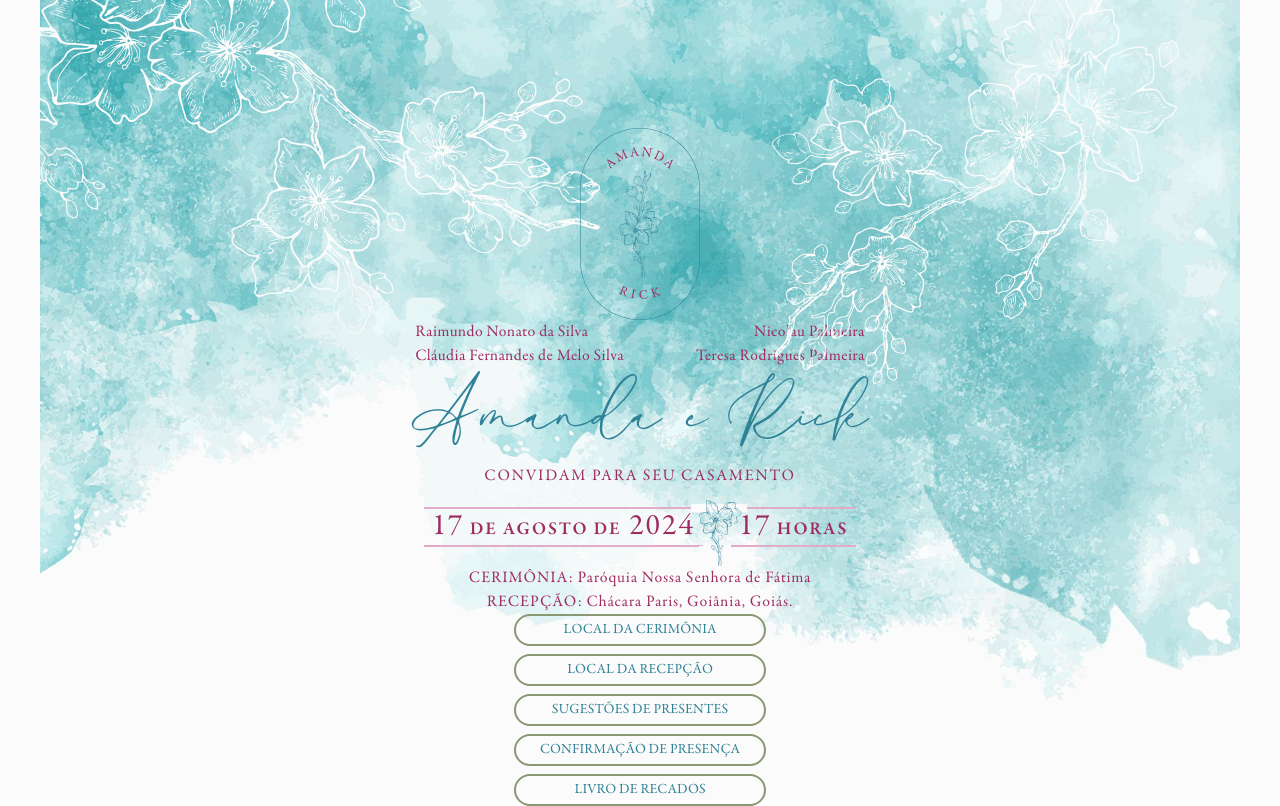
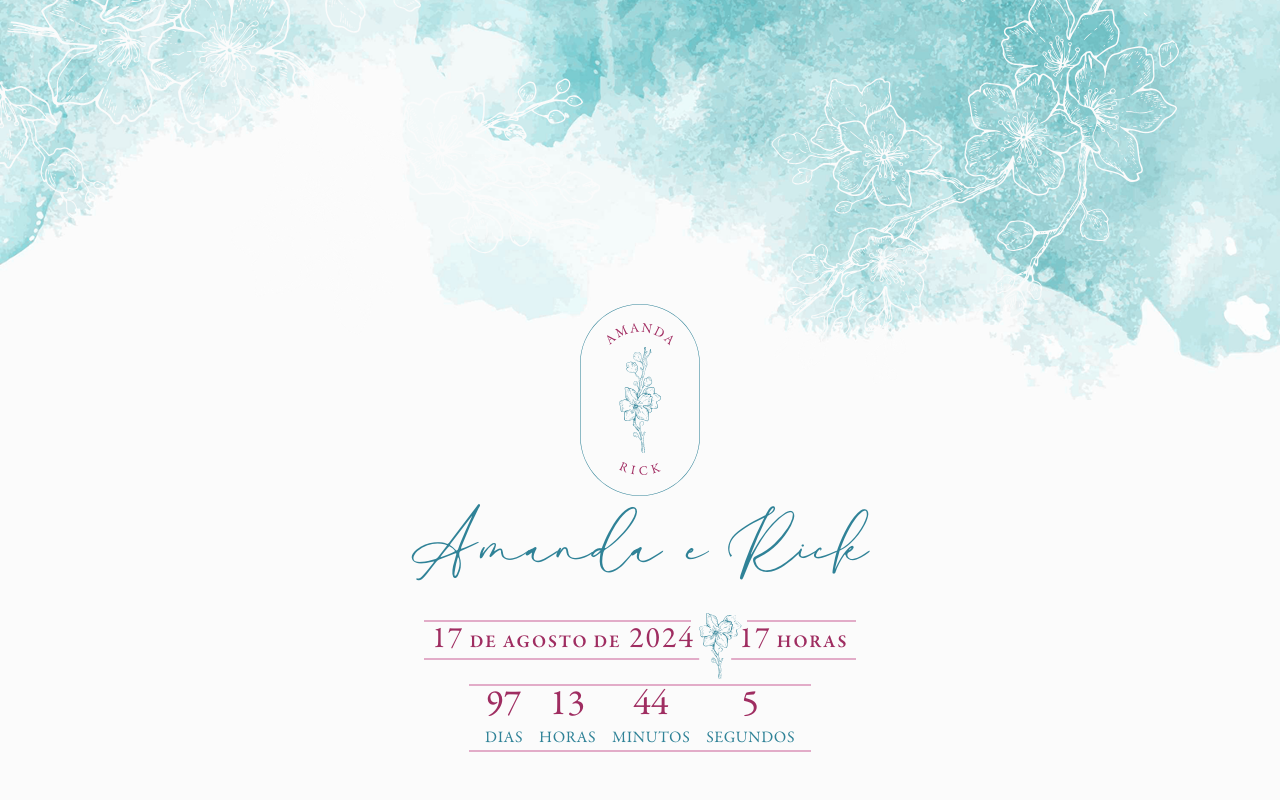
Before and after one commit to rickpalmeira/rickeamanda.com.br, a React (Vite) app: page / in a window 1280 px wide. Built offline with nearby package versions, Linux system fonts and the light colour scheme.

Commit message:
🚧 countdown

```diff
--- a/index.html
+++ b/index.html
@@ -3,7 +3,7 @@
   <head>
     <meta charset="UTF-8" />
     <link rel="icon" type="image/svg+xml" href="/a+r.svg" />
-    <meta name="viewport" content="width=device-width, initial-scale=0.6" />
+    <meta name="viewport" content="width=device-width, initial-scale=1.0" />
     <title>Amanda e Rick</title>
   </head>
   <body>
--- a/src/App.tsx
+++ b/src/App.tsx
@@ -1,9 +1,11 @@
+import { useState, useEffect } from "react";
+
 import "./App.css";
-import banner from "./assets/banner.png";
+import bannerImg from "./assets/banner.png";
+import flowerTopLeft from "./assets/flower-top-left.svg";
+import flowerTopRight from "./assets/flower-top-right.svg";
 import monogram from "./assets/monogram-02.svg";
 import dateFlower from "./assets/flower-date.svg";
-import flowerTopLeft from "./assets/flower-top-left.svg";
-import flowerTopRight from "./assets/flower-top-right.svg";
 
 function App() {
   const parents = [
@@ -24,13 +26,13 @@ function App() {
     { label: "Livro de Recados", ref: "#" },
   ];
 
+  function Banner() {
     return (
-    <>
-      <div
-        style={{ backgroundImage: `url(${banner})` }}
-        className="bg-[image:var(--banner)] bg-no-repeat bg-top-m-100 bg-contain 2xl:bg-cover bg-[#fbfbfb] min-w-[498px]"
+      <header
+        style={{ backgroundImage: `url(${bannerImg})` }}
+        className="bg-[image:var(--banner)] bg-no-repeat bg-bottom bg-cover h-[50dvh] bg-black"
       >
-        <div className="absolute max-h-96 overflow-hidden flex justify-between w-dvw min-w-[498px]">
+        <div className="absolute max-h-96 overflow-hidden flex justify-between w-dvw">
           <img
             src={flowerTopLeft}
             className="max-w-[50vw] -mt-40 -ml-10"
@@ -42,33 +44,30 @@ function App() {
             aria-hidden
           />
         </div>
-        <div className="container px-5 pt-32 pb-12 flex flex-col justify-between h-dvh items-center mx-auto text-[#9f2d61] font-serif tracking-wide">
-          <img
-            src={monogram}
-            className="h-48 z-10"
-            alt="Amanda e Rick"
-            aria-hidden
-          />
-          <div className="grid grid-cols-2 gap-x-8">
-            {parents.map((parent, index) => (
+      </header>
+    );
+  }
+
+  function Parents(props: { parentList: string[] }) {
+    return (
+      <section className="grid grid-cols-2 gap-x-8">
+        {props.parentList.map((parent, index) => (
           <div
             className={
-                  (index % 2 ? "text-right" : "text-left") +
-                  " whitespace-nowrap"
+              (index % 2 ? "text-right" : "text-left") + " whitespace-nowrap"
             }
             key={index}
           >
             {parent}
           </div>
         ))}
-          </div>
-          <h1 className="font-cursive text-[#2f8297] text-8xl pr-2">
-            Amanda e Rick
-          </h1>
-          <p className="uppercase tracking-widest">
-            Convidam para seu casamento
-          </p>
-          <h2 className="flex items-center uppercase text-lg tracking-widest font-semibold">
+      </section>
+    );
+  }
+
+  function DateTime() {
+    return (
+      <h2 className="flex whitespace-nowrap items-center uppercase text-lg tracking-widest font-semibold">
         <span className="border-y-2 px-2 border-[#e2acc8]">
           <span className="text-3xl font-normal">17</span> de Agosto de
           <span className="text-3xl font-normal"> 2024</span>
@@ -80,6 +79,53 @@ function App() {
           <span className="text-3xl font-normal">17</span> Horas
         </span>
       </h2>
+    );
+  }
+
+  function Countdown() {
+    const [currentDate, setTime] = useState(new Date());
+
+    useEffect(() => {
+      const interval = setInterval(() => {
+        setTime(new Date());
+      }, 1000);
+
+      return () => clearInterval(interval);
+    }, []);
+
+    const weddingDate = new Date("2024-08-17T17:00:00");
+    const timeDiff = weddingDate.getTime() - currentDate.getTime();
+    return (
+      <div className="flex gap-4 border-y-2 px-4 border-[#e2acc8]">
+        <div className="flex flex-col items-center">
+          <span className="text-4xl">
+            {Math.floor(timeDiff / (1000 * 60 * 60 * 24))}
+          </span>
+          <span className="text-[#2f8297] uppercase">dias</span>
+        </div>
+        <div className="flex flex-col items-center">
+          <span className="text-4xl">
+            {Math.floor((timeDiff / (1000 * 60 * 60)) % 24)}
+          </span>
+          <span className="text-[#2f8297] uppercase">horas</span>
+        </div>
+        <div className="flex flex-col items-center">
+          <span className="text-4xl">
+            {Math.floor((timeDiff / (1000 * 60)) % 60)}
+          </span>
+          <span className="text-[#2f8297] uppercase">minutos</span>
+        </div>
+        <div className="flex flex-col items-center">
+          <span className="text-4xl">{Math.floor((timeDiff / 1000) % 60)}</span>
+          <span className="text-[#2f8297] uppercase">segundos</span>
+        </div>
+      </div>
+    );
+  }
+
+  function Locations() {
+    return (
+      <section className="text-center">
         <p className="tracking-wider">
           <span className="uppercase">Cerimônia: </span>
           <span>{ceremonyLocation}</span>
@@ -88,7 +134,13 @@ function App() {
           <span className="uppercase">Recepção: </span>
           <span>{receptionLocation}</span>
         </p>
-          <div className="flex flex-col items-stretch gap-2">
+      </section>
+    );
+  }
+
+  function ButtonList(props: { buttonList: { label: string; ref: string }[] }) {
+    return (
+      <section className="flex flex-col items-stretch gap-2">
         {buttonList.map((button, index) => (
           <a href={button.ref} key={index}>
             <button className="px-6 py-1 w-full uppercase tracking-normal text-sm border-[#889973] border-2 text-[#2f8297] rounded-full">
@@ -96,10 +148,27 @@ function App() {
             </button>
           </a>
         ))}
+      </section>
+    );
+  }
+
+  return (
+    <div className="bg-[#fbfbfb]">
+      <Banner />
+      <div className="container px-5 pb-12 flex flex-col justify-between h-[50dvh] items-center mx-auto text-[#9f2d61] font-serif tracking-wide">
+        <img
+          src={monogram}
+          className="h-48 -mt-24 z-10"
+          alt="Amanda e Rick"
+          aria-hidden
+        />
+        <h1 className="font-cursive whitespace-nowrap text-[#2f8297] text-8xl pr-2">
+          Amanda e Rick
+        </h1>
+        <DateTime />
+        <Countdown />
       </div>
     </div>
-      </div>
-    </>
   );
 }
 
```
Also changed, not shown: src/assets/flower-date.svg. Lines whose indentation alone changed are shown as unchanged.
